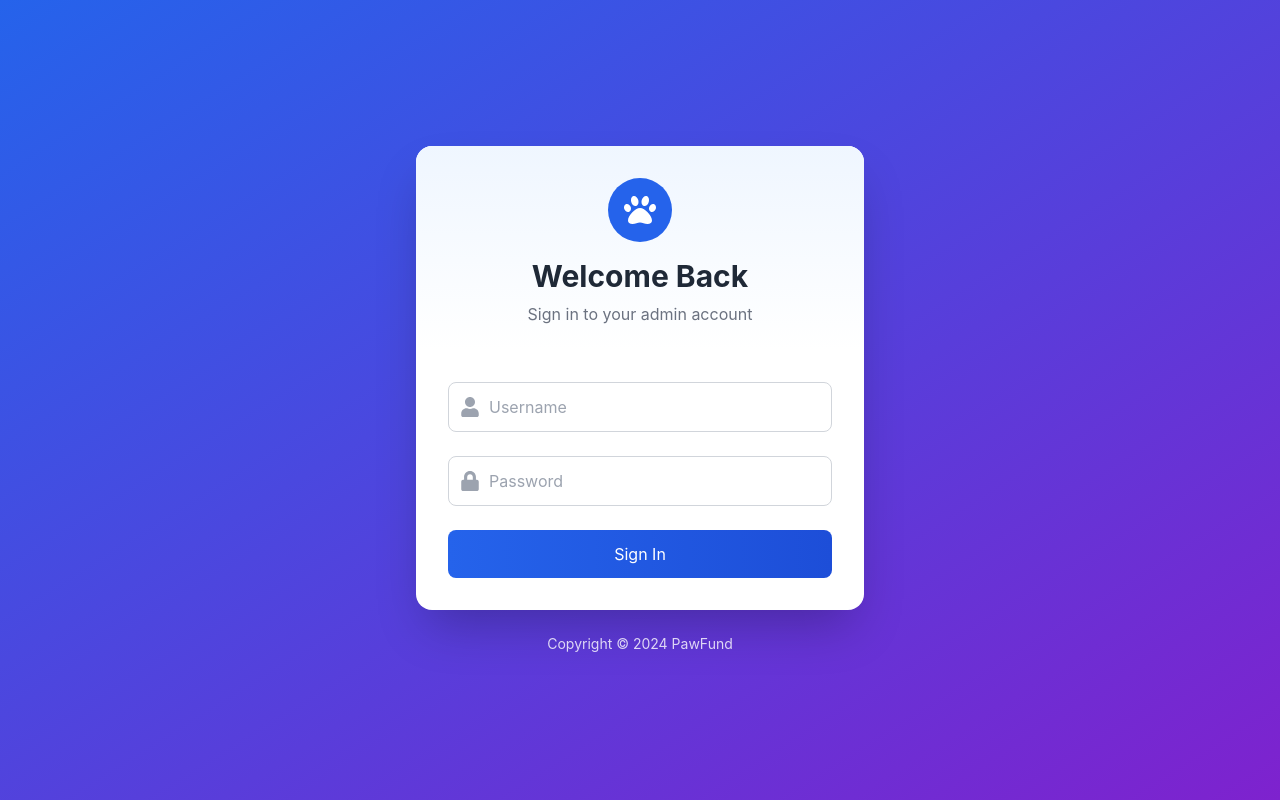
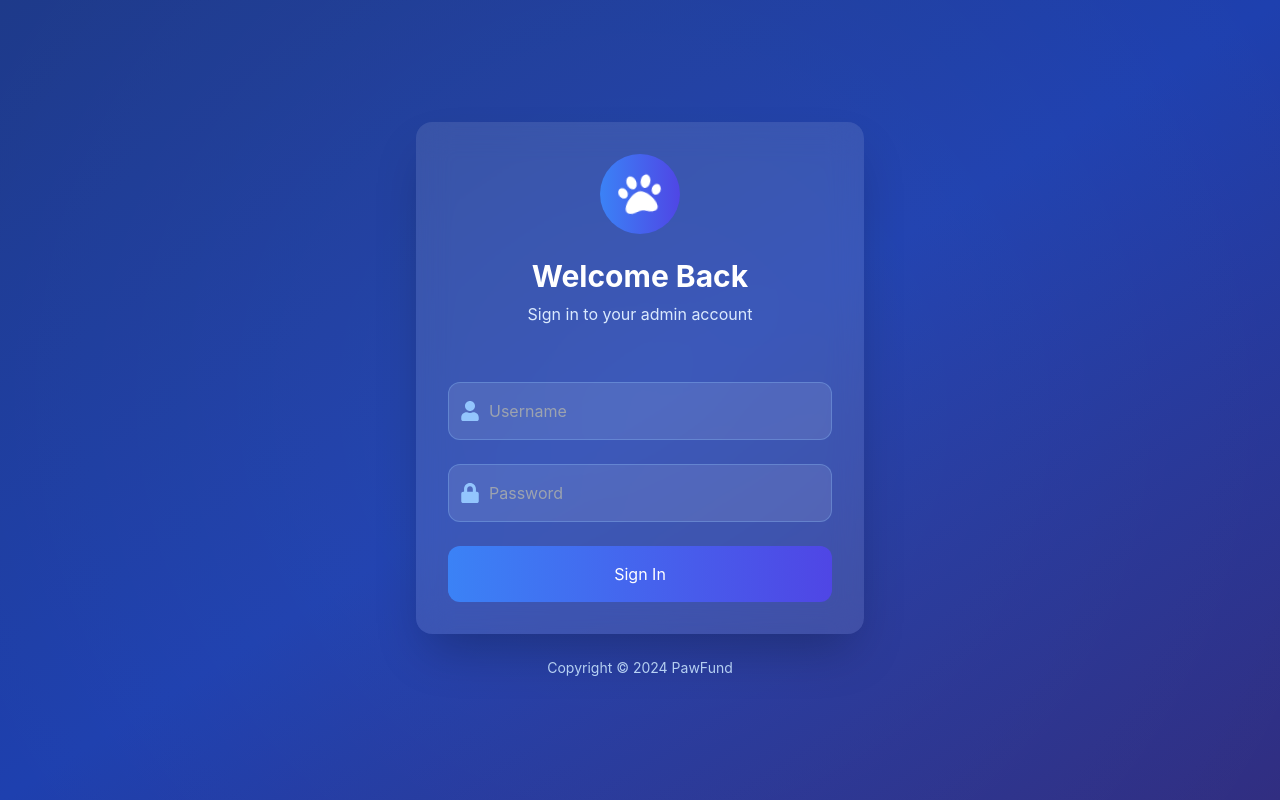
Before and after one commit to m4tthi3u/PawFund-AdminDashboard, a React (Create React App) app: page /login in a window 1280 px wide. Built offline with nearby package versions, Linux system fonts and the light colour scheme; no server answers.

Commit message:
Enhance login page

```diff
--- a/src/components/Login/Login.jsx
+++ b/src/components/Login/Login.jsx
@@ -1,16 +1,14 @@
 import React, { useState } from 'react';
+import { FaPaw, FaUser, FaLock } from 'react-icons/fa';
+import { motion, AnimatePresence } from 'framer-motion';
+import { api } from '../../services/api';
 import { useNavigate } from 'react-router-dom';
-import { api } from '../../services/api';
-import { FaUser, FaLock, FaPaw } from 'react-icons/fa';
 
-const Login = () => {
+const Login = ({ handleLogin }) => {
   const navigate = useNavigate();
-  const [credentials, setCredentials] = useState({
-    username: '',
-    password: ''
-  });
+  const [credentials, setCredentials] = useState({ username: '', password: '' });
+  const [isLoading, setIsLoading] = useState(false);
   const [error, setError] = useState('');
-  const [isLoading, setIsLoading] = useState(false);
 
   const handleSubmit = async (e) => {
     e.preventDefault();
@@ -27,91 +25,175 @@ const Login = () => {
   };
 
   return (
-    <div className="min-h-screen flex items-center justify-center bg-gradient-to-br from-blue-600 to-purple-700">
-      <div className="absolute inset-0 bg-pattern opacity-10"></div>
+    <motion.div
+      initial={{ opacity: 0 }}
+      animate={{ opacity: 1 }}
+      className="min-h-screen flex items-center justify-center bg-gradient-to-br from-blue-900 via-blue-800 to-indigo-900"
+    >
+      <div className="absolute inset-0 overflow-hidden">
+        <div className="absolute inset-0">
+          <motion.div
+            animate={{
+              backgroundPosition: ['0% 0%', '100% 100%'],
+              opacity: [0.3, 0.5],
+            }}
+            transition={{
+              duration: 20,
+              repeat: Infinity,
+              repeatType: "reverse",
+            }}
+            className="absolute inset-0 bg-[radial-gradient(circle_at_50%_50%,_rgba(255,255,255,0.1),transparent)] opacity-30"
+          />
+        </div>
+      </div>
 
-      <div className="relative max-w-md w-full mx-4">
-        {/* Card Container */}
-        <div className="bg-white rounded-2xl shadow-2xl overflow-hidden">
+      <motion.div
+        initial={{ scale: 0.9, y: 20 }}
+        animate={{ scale: 1, y: 0 }}
+        transition={{ type: "spring", duration: 0.8 }}
+        className="relative max-w-md w-full mx-4"
+      >
+        <motion.div
+          className="bg-white/10 backdrop-blur-lg rounded-2xl shadow-2xl overflow-hidden"
+          whileHover={{ boxShadow: "0 25px 50px -12px rgba(0, 0, 0, 0.5)" }}
+          transition={{ duration: 0.3 }}
+        >
           {/* Header */}
-          <div className="px-8 pt-8 pb-6 text-center bg-gradient-to-b from-blue-50 to-white">
-            <div className="inline-flex items-center justify-center w-16 h-16 rounded-full bg-blue-600 text-white mb-4">
-              <FaPaw className="w-8 h-8" />
-            </div>
-            <h2 className="text-3xl font-bold text-gray-800 mb-2">Welcome Back</h2>
-            <p className="text-gray-500">Sign in to your admin account</p>
+          <div className="px-8 pt-8 pb-6 text-center">
+            <motion.div
+              initial={{ scale: 0 }}
+              animate={{ scale: 1, rotate: 360 }}
+              transition={{ type: "spring", duration: 1.5, bounce: 0.5 }}
+              className="inline-flex items-center justify-center w-20 h-20 rounded-full bg-gradient-to-r from-blue-500 to-indigo-600 text-white mb-6"
+            >
+              <motion.div
+                animate={{
+                  scale: [1, 1.2, 1],
+                  rotate: [0, 10, -10, 0]
+                }}
+                transition={{
+                  duration: 2,
+                  repeat: Infinity,
+                  repeatType: "reverse"
+                }}
+              >
+                <FaPaw className="w-10 h-10" />
+              </motion.div>
+            </motion.div>
+            <motion.h2
+              initial={{ y: 20, opacity: 0 }}
+              animate={{ y: 0, opacity: 1 }}
+              transition={{ delay: 0.2 }}
+              className="text-3xl font-bold text-white mb-2"
+            >
+              Welcome Back
+            </motion.h2>
+            <motion.p
+              initial={{ y: 20, opacity: 0 }}
+              animate={{ y: 0, opacity: 1 }}
+              transition={{ delay: 0.3 }}
+              className="text-blue-100"
+            >
+              Sign in to your admin account
+            </motion.p>
           </div>
 
           {/* Form Section */}
           <div className="p-8">
-            {error && (
-              <div className="mb-6 p-4 rounded-lg bg-red-50 border-l-4 border-red-500">
-                <div className="flex">
-                  <div className="flex-shrink-0">
-                    <svg className="h-5 w-5 text-red-400" viewBox="0 0 20 20" fill="currentColor">
-                      <path fillRule="evenodd" d="M10 18a8 8 0 100-16 8 8 0 000 16zM8.707 7.293a1 1 0 00-1.414 1.414L8.586 10l-1.293 1.293a1 1 0 101.414 1.414L10 11.414l1.293 1.293a1 1 0 001.414-1.414L11.414 10l1.293-1.293a1 1 0 00-1.414-1.414L10 8.586 8.707 7.293z" clipRule="evenodd" />
-                    </svg>
+            <AnimatePresence>
+              {error && (
+                <motion.div
+                  initial={{ opacity: 0, y: -20 }}
+                  animate={{ opacity: 1, y: 0 }}
+                  exit={{ opacity: 0, y: -20 }}
+                  className="mb-6 p-4 rounded-lg bg-red-500/10 backdrop-blur-sm border-l-4 border-red-500"
+                >
+                  <div className="flex items-center text-red-200">
+                    <FaLock className="w-5 h-5 mr-3" />
+                    <p className="text-sm">{error}</p>
                   </div>
-                  <div className="ml-3">
-                    <p className="text-sm text-red-700">{error}</p>
-                  </div>
-                </div>
-              </div>
-            )}
+                </motion.div>
+              )}
+            </AnimatePresence>
 
-            <form onSubmit={handleSubmit} className="space-y-6">
-              <div className="relative">
+            <motion.form
+              onSubmit={handleSubmit}
+              className="space-y-6"
+              initial={{ opacity: 0 }}
+              animate={{ opacity: 1 }}
+              transition={{ delay: 0.4 }}
+            >
+              <motion.div
+                className="relative"
+                whileHover={{ scale: 1.02 }}
+                transition={{ duration: 0.2 }}
+              >
                 <div className="absolute inset-y-0 left-0 pl-3 flex items-center pointer-events-none">
-                  <FaUser className="h-5 w-5 text-gray-400" />
+                  <FaUser className="h-5 w-5 text-blue-300" />
                 </div>
                 <input
                   type="text"
-                  className="block w-full pl-10 pr-3 py-3 border border-gray-300 rounded-lg focus:ring-2 focus:ring-blue-500 focus:border-transparent transition duration-150 ease-in-out"
+                  className="block w-full pl-10 pr-3 py-4 bg-white/10 border border-blue-300/30 text-white rounded-xl focus:ring-2 focus:ring-blue-500 focus:border-transparent transition duration-200"
                   placeholder="Username"
                   value={credentials.username}
-                  onChange={(e) => setCredentials({...credentials, username: e.target.value})}
+                  onChange={(e) => setCredentials({ ...credentials, username: e.target.value })}
                 />
-              </div>
+              </motion.div>
 
-              <div className="relative">
+              <motion.div
+                className="relative"
+                whileHover={{ scale: 1.02 }}
+                transition={{ duration: 0.2 }}
+              >
                 <div className="absolute inset-y-0 left-0 pl-3 flex items-center pointer-events-none">
-                  <FaLock className="h-5 w-5 text-gray-400" />
+                  <FaLock className="h-5 w-5 text-blue-300" />
                 </div>
                 <input
                   type="password"
-                  className="block w-full pl-10 pr-3 py-3 border border-gray-300 rounded-lg focus:ring-2 focus:ring-blue-500 focus:border-transparent transition duration-150 ease-in-out"
+                  className="block w-full pl-10 pr-3 py-4 bg-white/10 border border-blue-300/30 text-white rounded-xl focus:ring-2 focus:ring-blue-500 focus:border-transparent transition duration-200"
                   placeholder="Password"
                   value={credentials.password}
-                  onChange={(e) => setCredentials({...credentials, password: e.target.value})}
+                  onChange={(e) => setCredentials({ ...credentials, password: e.target.value })}
                 />
-              </div>
+              </motion.div>
 
-              <button
+              <motion.button
                 type="submit"
                 disabled={isLoading}
-                className="w-full flex items-center justify-center py-3 px-4 rounded-lg text-white bg-gradient-to-r from-blue-600 to-blue-700 hover:from-blue-700 hover:to-blue-800 focus:outline-none focus:ring-2 focus:ring-offset-2 focus:ring-blue-500 transform transition-all duration-200 hover:scale-[1.02]"
+                whileHover={{ scale: 1.03 }}
+                whileTap={{ scale: 0.98 }}
+                className="w-full flex items-center justify-center py-4 px-4 rounded-xl text-white bg-gradient-to-r from-blue-500 to-indigo-600 hover:from-blue-600 hover:to-indigo-700 focus:outline-none focus:ring-2 focus:ring-offset-2 focus:ring-blue-500 transform transition-all duration-200"
               >
                 {isLoading ? (
-                  <svg className="animate-spin h-5 w-5 text-white" xmlns="http://www.w3.org/2000/svg" fill="none" viewBox="0 0 24 24">
-                    <circle className="opacity-25" cx="12" cy="12" r="10" stroke="currentColor" strokeWidth="4"></circle>
-                    <path className="opacity-75" fill="currentColor" d="M4 12a8 8 0 018-8V0C5.373 0 0 5.373 0 12h4zm2 5.291A7.962 7.962 0 014 12H0c0 3.042 1.135 5.824 3 7.938l3-2.647z"></path>
-                  </svg>
+                  <motion.div
+                    animate={{ rotate: 360 }}
+                    transition={{ duration: 1, repeat: Infinity, ease: "linear" }}
+                  >
+                    <svg className="h-5 w-5" viewBox="0 0 24 24">
+                      <circle className="opacity-25" cx="12" cy="12" r="10" stroke="currentColor" strokeWidth="4" fill="none" />
+                      <path className="opacity-75" fill="currentColor" d="M4 12a8 8 0 018-8V0C5.373 0 0 5.373 0 12h4zm2 5.291A7.962 7.962 0 014 12H0c0 3.042 1.135 5.824 3 7.938l3-2.647z" />
+                    </svg>
+                  </motion.div>
                 ) : (
                   "Sign In"
                 )}
-              </button>
-            </form>
+              </motion.button>
+            </motion.form>
           </div>
-        </div>
+        </motion.div>
 
-        {/* Footer */}
-        <div className="text-center mt-6">
-          <p className="text-sm text-white/80">
-            Copyright &copy; 2024 PawFund
+        <motion.div
+          initial={{ opacity: 0 }}
+          animate={{ opacity: 1 }}
+          transition={{ delay: 0.6 }}
+          className="text-center mt-6"
+        >
+          <p className="text-sm text-blue-200">
+            Copyright &copy; {new Date().getFullYear()} PawFund
           </p>
-        </div>
-      </div>
-    </div>
+        </motion.div>
+      </motion.div>
+    </motion.div>
   );
 };
 
```
